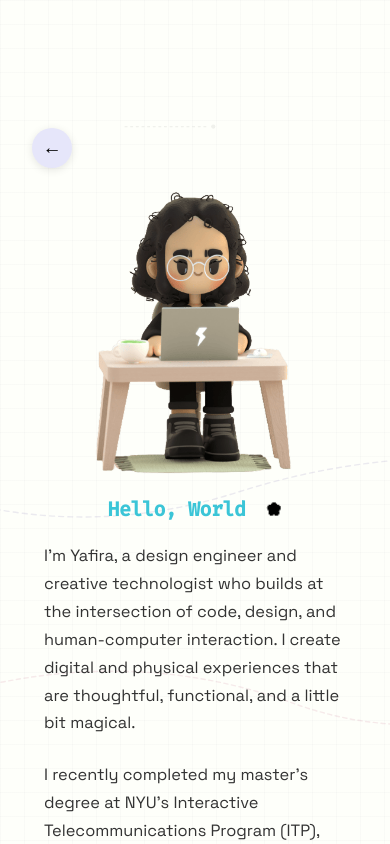
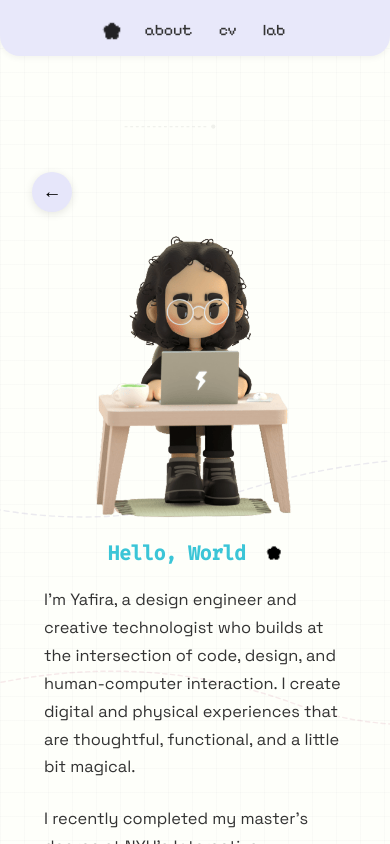
Before and after one commit to yafira/yafira.xyz, a Next.js app: page /about in a window 390 px wide. Built offline with nearby package versions, Linux system fonts and the light colour scheme.

Commit message:
fix: restored nav on mobile and center contact links

```diff
--- a/src/app/styles/globals.css
+++ b/src/app/styles/globals.css
@@ -205,7 +205,7 @@ html.home-locked .connector-lines {
    opening, instead of jumping there with no acknowledgment */
 .lab-toast {
   position: fixed;
-  top: 96px;
+  top: calc(var(--nav-h) + 8px);
   left: 50%;
   transform: translateX(-50%);
   z-index: 50;
--- a/src/app/styles/mobile.css
+++ b/src/app/styles/mobile.css
@@ -42,7 +42,7 @@ span {
    was set in globals.css every time. Removed; the page background now
    has exactly one source of truth, in globals.css. */
 
-/* ── MOBILE (≤640px) ───────────────────────────────────────────── */
+/* MOBILE (≤640px) */
 
 /* hide mobile back button on desktop by default */
 .mobile-back-btn {
@@ -63,9 +63,41 @@ span {
     display: none !important;
   }
 
-  /* hide top nav + tighten top spacing */
+  /* mobile nav — same fixed bar as desktop, just compact.
+     NOTE: this replaces the old `.navigation { display: none }` rule,
+     which was left over from the flower-tile homepage era and left
+     mobile users with no navigation at all once the portfolio became
+     the homepage. --nav-h is redefined here because the lab flyout's
+     mobile position and the body padding are both derived from it. */
+  :root {
+    --nav-h: calc(60px + env(safe-area-inset-top, 0px));
+  }
+
   .navigation {
-    display: none !important;
+    display: block;
+    position: fixed;
+    top: 0;
+    left: 0;
+    width: 100%;
+    padding: 10px 8px 8px;
+    padding-top: calc(10px + env(safe-area-inset-top, 0px));
+    font-size: 1rem;
+    z-index: 20;
+  }
+
+  .nav-links {
+    max-width: 100%;
+    flex-wrap: wrap;
+    gap: 2px 6px;
+  }
+
+  .nav-links a,
+  .nav-links .nav-lab-link {
+    padding: 8px 10px; /* keeps tap targets comfortable */
+  }
+
+  .nav-links .home-icon {
+    padding: 8px 6px;
   }
 
   html {
@@ -74,7 +106,7 @@ span {
   }
 
   body {
-    padding-top: 16px;
+    padding-top: var(--nav-h); /* clears the now-visible fixed nav */
     overflow-x: hidden; /* prevent horizontal scroll */
     overflow-y: auto; /* allow vertical scroll */
     width: 100%;
@@ -731,6 +763,50 @@ span {
     color: #866fe0;
   }
 
+  /* contact — tidy centered 2-col grid of equal pills instead of a
+     ragged left-aligned stack. works for both /contact and the
+     embedded .about-contact section. written defensively with
+     !important so it wins regardless of which stylesheet was
+     collapsing the pills to content-width. */
+  .contact-links {
+    display: flex !important;
+    justify-content: center !important;
+    width: 100% !important;
+  }
+
+  .social-links {
+    display: grid !important;
+    grid-template-columns: repeat(2, minmax(0, 1fr)) !important;
+    gap: 10px !important;
+    width: 100% !important;
+    max-width: 400px !important;
+    margin: 0 auto !important;
+    padding: 0 12px !important;
+    list-style: none !important;
+  }
+
+  .social-links li {
+    list-style: none !important;
+    min-width: 0 !important;
+  }
+
+  .social-link {
+    width: 100% !important;
+    justify-content: center !important;
+    padding: 12px 10px !important;
+    min-height: 48px !important;
+  }
+
+  .social-link span {
+    overflow: hidden;
+    text-overflow: ellipsis;
+    white-space: nowrap;
+  }
+
+  .contact-hero {
+    margin-bottom: var(--spacing-lg) !important;
+  }
+
   /* very small phones (≤360px) */
   @media (max-width: 360px) {
     .mobile-categories {
```
